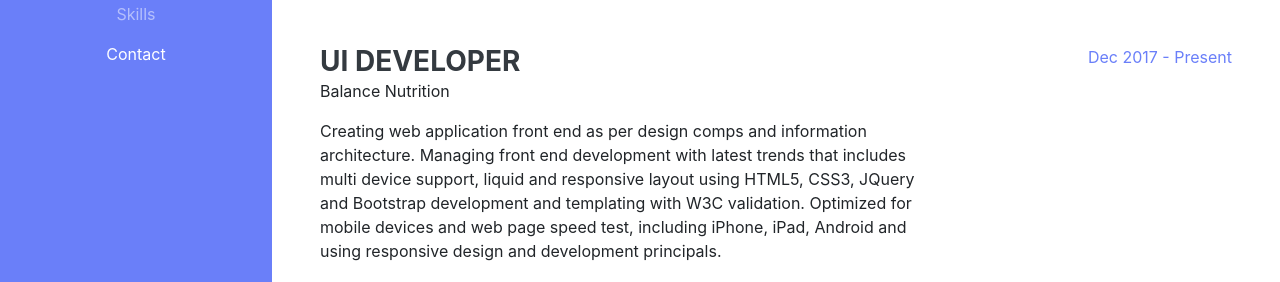
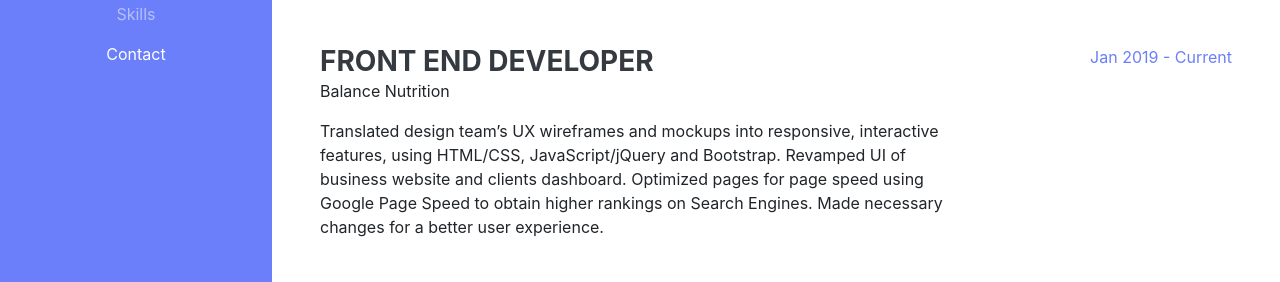
Before and after one commit to KhanAshraf/khanashraf.github.io, a website with bundled scripts: page index.html in a window 1280 px wide. Shown: the part 518-800 px from the top of the page. Built offline with nearby package versions, Linux system fonts and the light colour scheme.

Commit message:
update experience

```diff
--- a/index.html
+++ b/index.html
@@ -73,12 +73,12 @@
 
         <div class="resume-item d-flex flex-column flex-md-row mb-5">
           <div class="resume-content mr-auto">
-            <h3 class="mb-0">UI Developer</h3>
+            <h3 class="mb-0">Front End Developer</h3>
             <div class="subheading mb-3">Balance Nutrition</div>
-            <p>Creating web application front end as per design comps and information architecture. Managing front end development with latest trends that includes multi device support, liquid and responsive layout using HTML5, CSS3, JQuery and Bootstrap development and templating with W3C validation. Optimized for mobile devices and web page speed test, including iPhone, iPad, Android and using responsive design and development principals.</p>
+            <p>Translated design team’s UX wireframes and mockups into responsive, interactive features, using HTML/CSS, JavaScript/jQuery and Bootstrap. Revamped UI of business website and clients dashboard. Optimized pages for page speed using Google Page Speed to obtain higher rankings on Search Engines. Made necessary changes for a better user experience.</p>
           </div>
           <div class="resume-date text-md-right">
-            <span class="text-primary">Dec 2017 - Present</span>
+            <span class="text-primary">Jan 2019 - Current</span>
           </div>
         </div>
 
```
